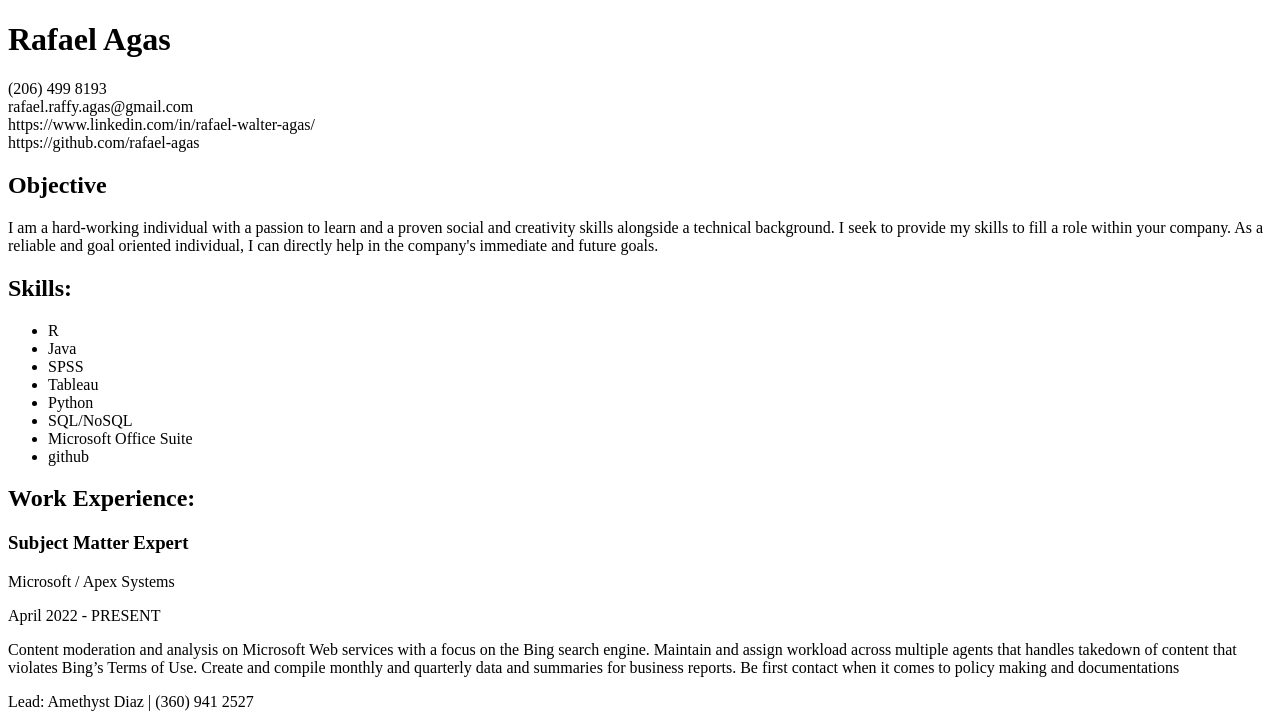
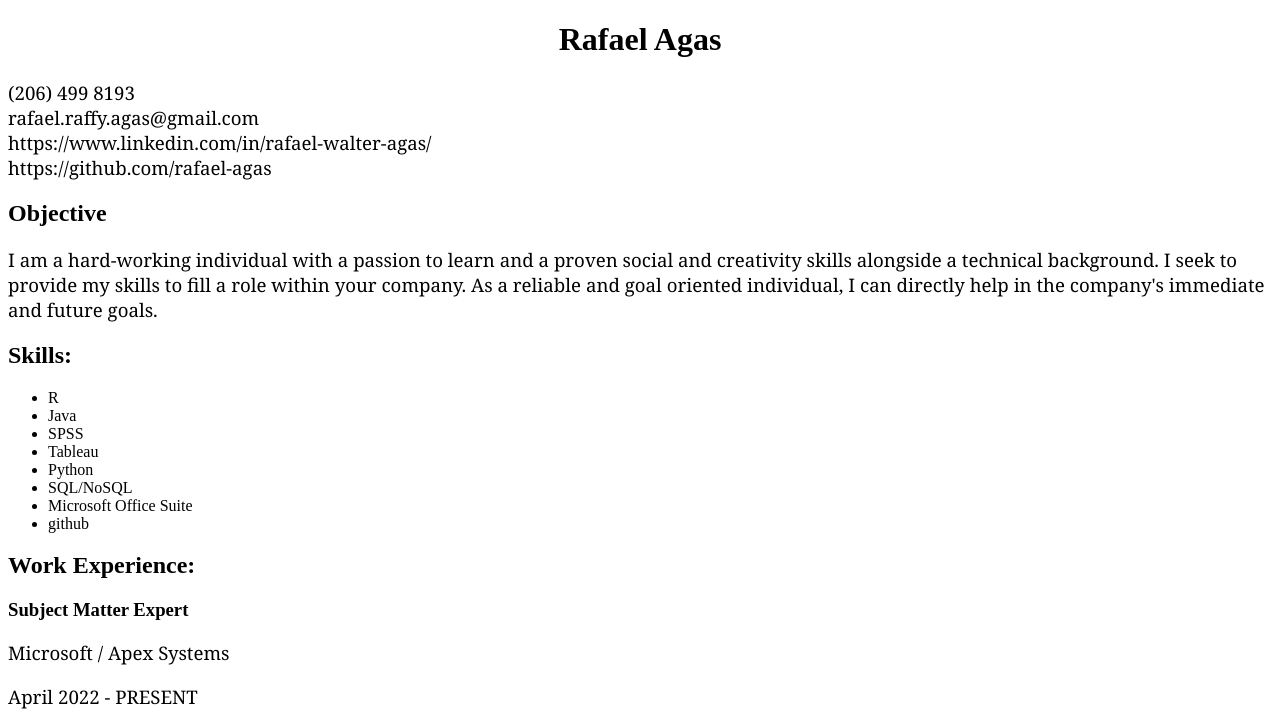
Before and after one commit to rafael-agas/Resume, a plain HTML site: page Resume.html in a window 1280 px wide. Shown: the top 724 px of the page. Drawn offline with Linux system fonts and the light colour scheme.

Commit message:
Adding CSS file

```diff
--- /dev/null
+++ b/Resume.css
@@ -0,0 +1,15 @@
+html {
+   box-sizing: border-box;
+}
+
+*, *::before, *::after {
+   box-sizing: inherit;
+}
+
+p {
+   font: 14pt Georgia;
+}
+
+h1{
+   text-align: center;
+}
--- a/Resume.html
+++ b/Resume.html
@@ -1,7 +1,8 @@
 <!DOCTYPE html>
-<html>
+<html lnag = "em">
 <head>
    <title> Rafael Agas Resume </title>
+   <link rel="stylesheet" href="Resume.css">
 </head>
 <body>
 
```
